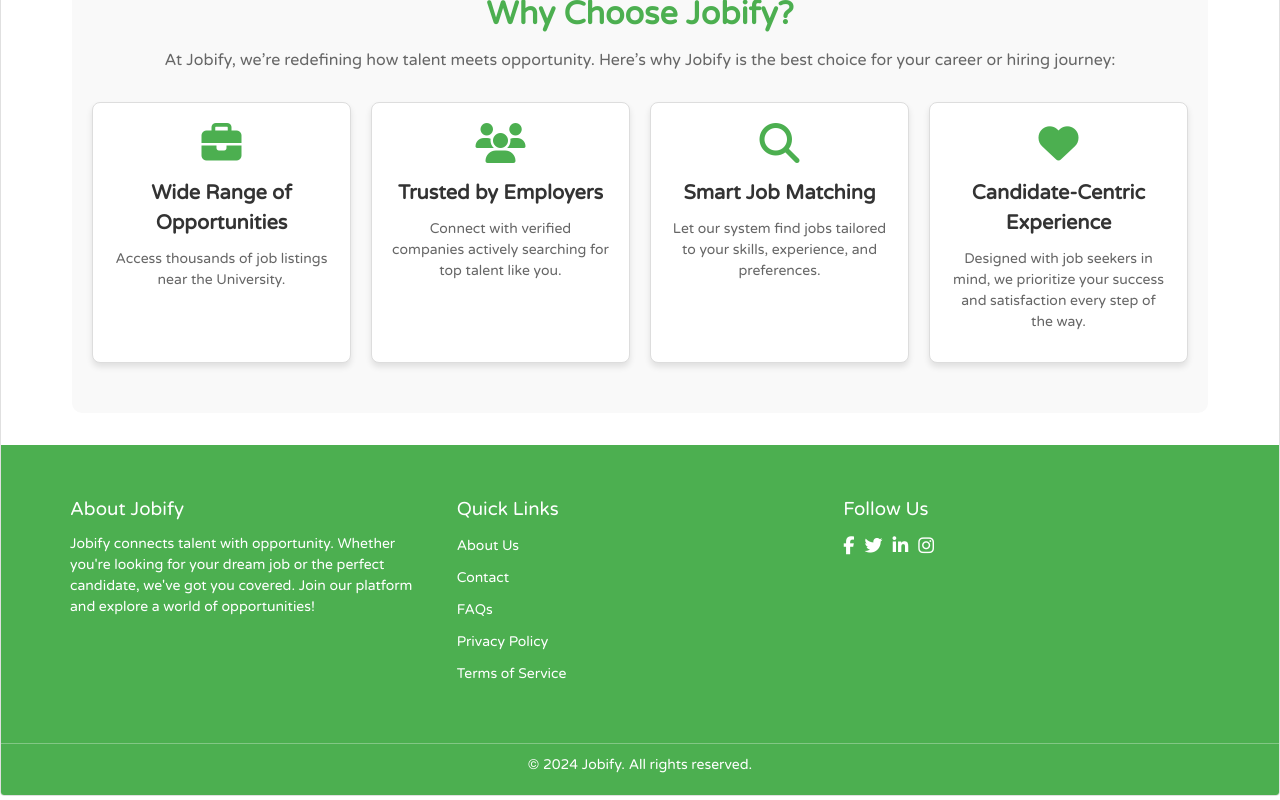
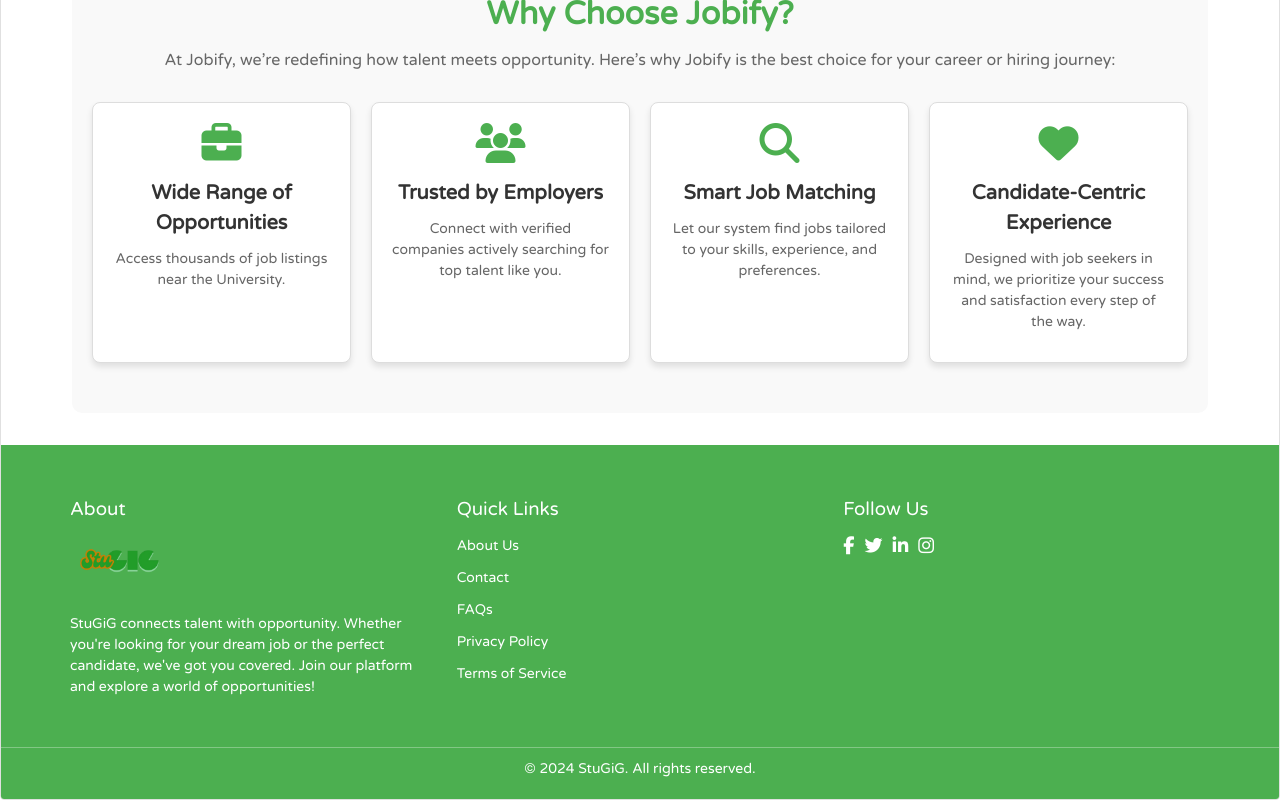
Before and after one commit to cjbantillo/Jobify-Application, a Vue app: page / in a window 1280 px wide. Shown: the part 1361-2161 px from the top of the page. Built offline with nearby package versions, Linux system fonts and the light colour scheme; a web font is replaced by a local one.

Commit message:
footer edited

```diff
--- a/src/components/layout/navigation/BottomNavigationLayout.vue
+++ b/src/components/layout/navigation/BottomNavigationLayout.vue
@@ -1,10 +1,21 @@
+<script setup>
+  import logo from '@/assets/logo-removebg-preview.png'
+</script>
+
 <template>
   <footer class="footer">
     <div class="footer-container">
       <div class="footer-about">
-        <h3>About Jobify</h3>
+        <h3 class=" inline-flex">About <v-img
+                    :src="logo"
+                    alt="Logo"
+                    max-height="80"
+                    max-width="100"
+                    class="mr-4"
+                  />
+        </h3>
         <p>
-          Jobify connects talent with opportunity. Whether you're looking for
+          StuGiG connects talent with opportunity. Whether you're looking for
           your dream job or the perfect candidate, we've got you covered. Join
           our platform and explore a world of opportunities!
         </p>
@@ -39,7 +50,7 @@
     </div>
 
     <div class="footer-bottom">
-      <p>&copy; 2024 Jobify. All rights reserved.</p>
+      <p>&copy; 2024 StuGiG. All rights reserved.</p>
     </div>
   </footer>
 </template>
```
